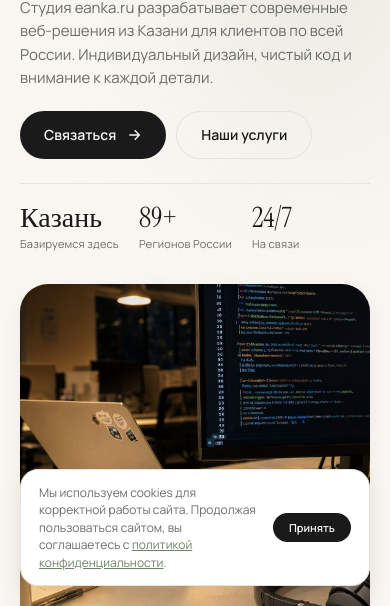
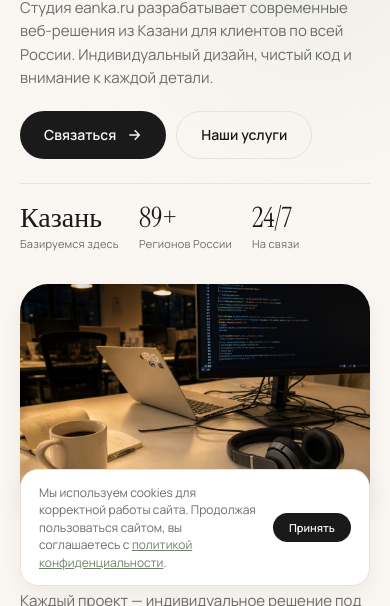
Before and after one commit to nik18bit/EANKA, a plain HTML site: page index.html in a window 390 px wide. Shown: the part 238-844 px from the top of the page. Drawn offline with Linux system fonts and the light colour scheme.

Commit message:
Update index.html

```diff
--- a/index.html
+++ b/index.html
@@ -125,6 +125,7 @@ ul, ol { list-style: none; }
 .container { max-width: var(--container); margin: 0 auto; padding: 0 24px; }
 .section { padding: 0; position: relative; }
 
+/* Прокрутка точно к началу секции — без лишнего отступа */
 #services, #about, #contacts {
   scroll-margin-top: 0;
 }
@@ -331,7 +332,9 @@ ul, ol { list-style: none; }
 
 @media (max-width: 960px) {
   .hero-inner { grid-template-columns: 1fr; gap: 32px; }
-  .hero-visual { max-width: 360px; margin: 0 auto; aspect-ratio: 4/5; }
+  /* На мобильных фото показывается целиком — без обрезки */
+  .hero-visual { max-width: 100%; margin: 0 auto; }
+  .hero-visual img { object-fit: contain; max-height: 70vh; }
   .hero-meta { gap: 20px; }
   .hero-actions { flex-wrap: wrap; }
 }
@@ -371,7 +374,6 @@ ul, ol { list-style: none; }
 .service-icon svg { width: 16px; height: 16px; }
 .service-card h3 { font-size: 16px; font-weight: 600; margin-bottom: 6px; letter-spacing: -.01em; }
 .service-card p { color: var(--text-muted); font-size: 12px; line-height: 1.45; margin-bottom: 8px; }
-.service-link { display: none; }
 
 @media (max-width: 700px) {
   .services-grid { grid-template-columns: 1fr; }
@@ -455,6 +457,7 @@ ul, ol { list-style: none; }
 
 .contacts-wrapper { margin-top: 16px; }
 
+/* Все 4 кнопки в один стиль — pill-форма */
 .contacts-buttons {
   display: flex;
   gap: 12px;
```
